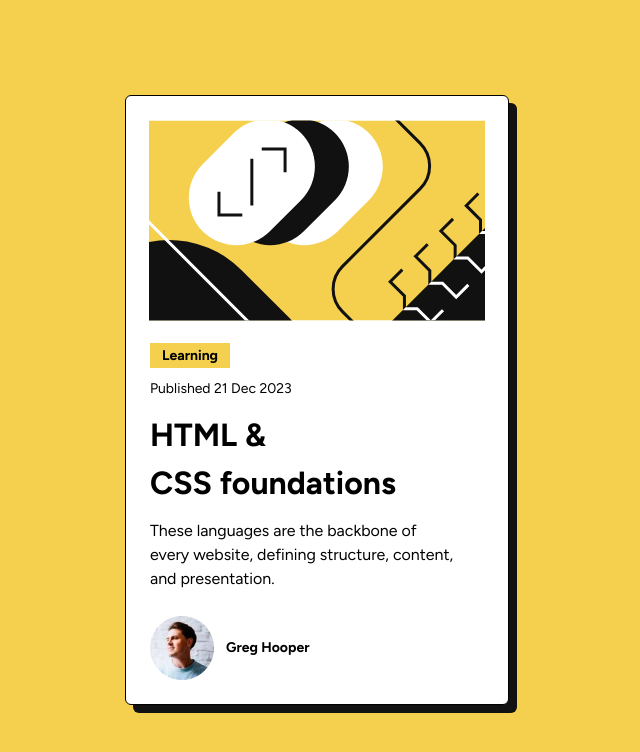
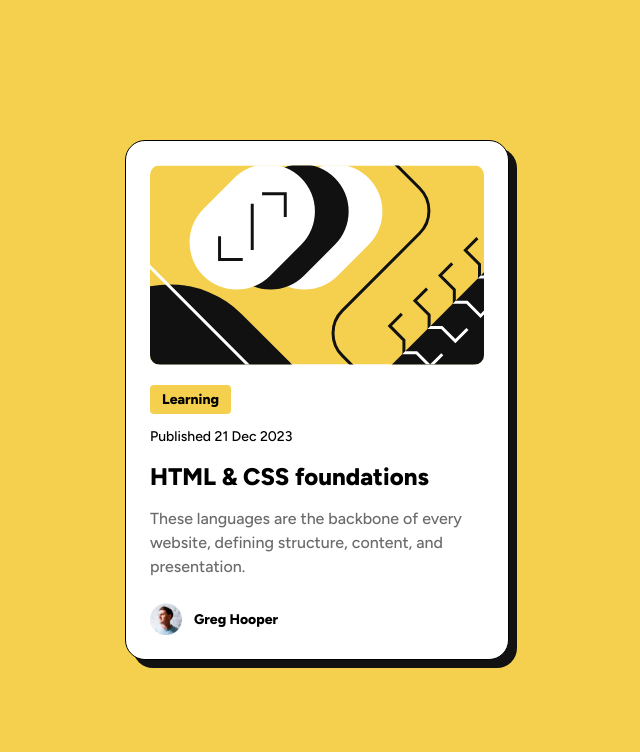
Before and after one commit to nicholas-crawford/blog-preview-card-main, a plain HTML site: page index.html in a window 1280 px wide. Shown: the whole page, without its empty margins (323-963 px from the left). Drawn offline with Linux system fonts and the light colour scheme.

Commit message:
Some clean up, fitting the design closer to the mockups.

```diff
--- a/index.html
+++ b/index.html
@@ -29,7 +29,7 @@
       <p class="card__description">These languages are the backbone of every website, defining structure, content, and presentation.</p>
 
       <div class="card__author">
-        <img class="card__authorImage" src="./assets/images/image-avatar.webp" alt="A headshot of a man in a blue shirt"/>
+        <img class="card__authorImage" width="32" height="32" src="./assets/images/image-avatar.webp" alt="A headshot of a man in a blue shirt"/>
         <p class="card__authorText">Greg Hooper</p>
       </div>
     </div>
--- a/style.css
+++ b/style.css
@@ -13,22 +13,18 @@
 
 
     /* Spacing */
-    --spacing-1600: 128px;
-    --spacing-600: 48px;
-    --spacing-500: 40px;
-    --spacing-400: 32px;
     --spacing-300: 24px;
+    --spacing-250: 20px;
     --spacing-200: 16px;
     --spacing-150: 12px;
+    --spacing-125: 10px;
     --spacing-100: 8px;
     --spacing-80: 6px;
+    --spacing-50: 4px;
     --spacing-0: 0;
 
     /*font-sizes*/
-    --font-size-40: 2.5rem; /* 40px */
-    --font-size-36: 2.25rem; /* 36px */
-    --font-size-28: 1.75rem; /* 28px */
-    --font-size-20: 1.25rem; /* 20px */
+    --font-size-24: 1.5rem; /* 24px */
     --font-size-16: 1rem; /* 16px */
     --font-size-14: 0.875rem; /* 14px */
 }
@@ -51,11 +47,10 @@ html, body {
     align-items: center;
     max-width: 384px;
     border: black 1px solid;
-    border-radius: var(--spacing-80);
+    border-radius: var(--spacing-250);
     margin: auto;
     background-color: var(--white-regular);
-    box-shadow: 8px 8px 0 0 var(--grey-950);
-
+    box-shadow: var(--spacing-100) var(--spacing-100) 0 0 var(--grey-950);
 }
 
 .card__content {
@@ -67,31 +62,41 @@ html, body {
 
 .card__mainImage {
     margin: var(--spacing-300) var(--spacing-300) var(--spacing-0) var(--spacing-300);
+    border-radius: var(--spacing-125);
+    width: fit-content;
+    height: 200px;
 }
 
 .card__tag {
-    margin-bottom: var(--spacing-150);
+    margin-bottom: var(--spacing-200);
     font-size: var(--font-size-14);
-    font-weight: bold;
+    font-weight: 800;
+    padding: var(--spacing-150), 0;
 }
 
 .card__tag > span {
     background-color: var(--yellow-regular);
-    padding: 4px 12px;
+    padding: var(--spacing-80) var(--spacing-150);
+    border-radius: var(--spacing-50);
 }
 
 .card__date {
     margin-bottom: var(--spacing-150);
     font-size: var(--font-size-14);
+    font-weight: 500;
 }
 
 .card__heading {
     margin-bottom: var(--spacing-150);
+    font-size: var(--font-size-24);
+    font-weight: 800;
 }
 
 .card__description {
     margin-bottom: var(--spacing-300);
     font-size: var(--font-size-16);
+    color: var(--grey-500);
+    font-weight: 500;
 }
 
 .card__author {
@@ -105,7 +110,7 @@ html, body {
 
 .card__authorText {
     font-size: var(--font-size-14);
-    font-weight: bold;
+    font-weight: 800;
 }
 
 /* CSS Reset */
@@ -136,9 +141,6 @@ p, h1, h2, h3, h4, h5, h6 {
     overflow-wrap: break-word;
 }
 
-p {
-    text-wrap: pretty;
-}
 h1, h2, h3, h4, h5, h6 {
     text-wrap: balance;
 }
```
